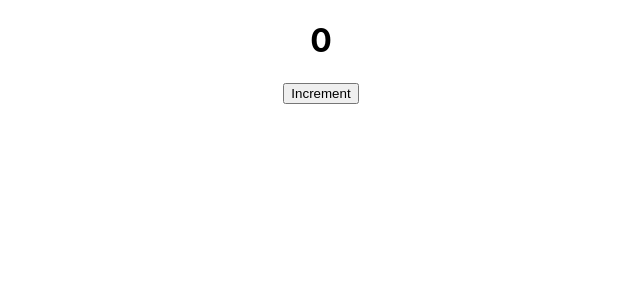
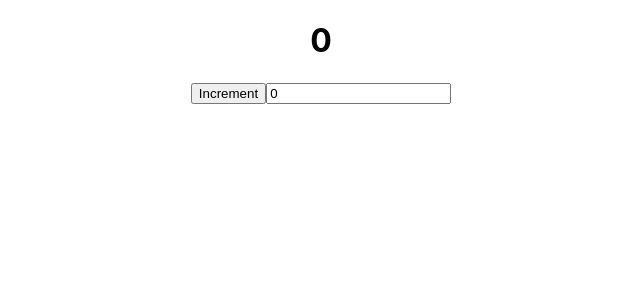
Before and after one commit to michael-padin/react-testing-practice, a React (Create React App) app: page / in a window 1280 px wide. Shown: the top 300 px of the page, without its empty margins (319-959 px from the left). Built offline with nearby package versions, Linux system fonts and the light colour scheme.

Commit message:
test : add new input element

```diff
--- a/src/components/Counter/Counter.tsx
+++ b/src/components/Counter/Counter.tsx
@@ -2,11 +2,13 @@ import React, { useState } from 'react';
 
 const Counter = () => {
   const [counter, setCounter] = useState(0);
+  const [amount, setAmount] = useState(0);
 
   return (
     <div>
       <h1>{counter}</h1>
       <button onClick={() => setCounter(counter + 1)}>Increment</button>
+      <input type = "number" name = "amount" value = {amount}  onChange = {(e) => setAmount(parseInt(e.target.value))}/>
     </div>
   );
 };
```
